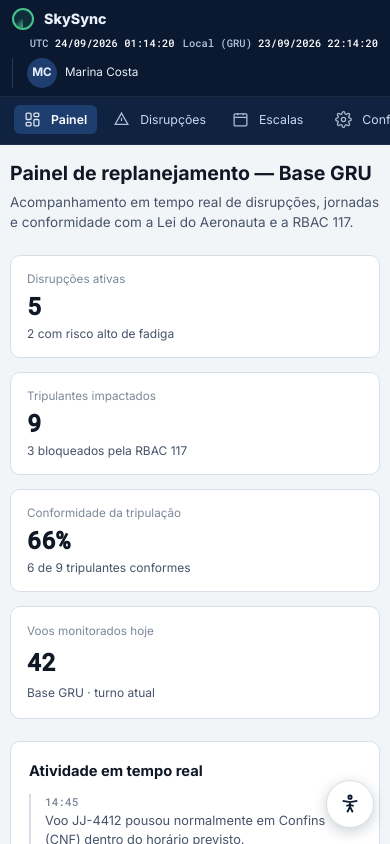
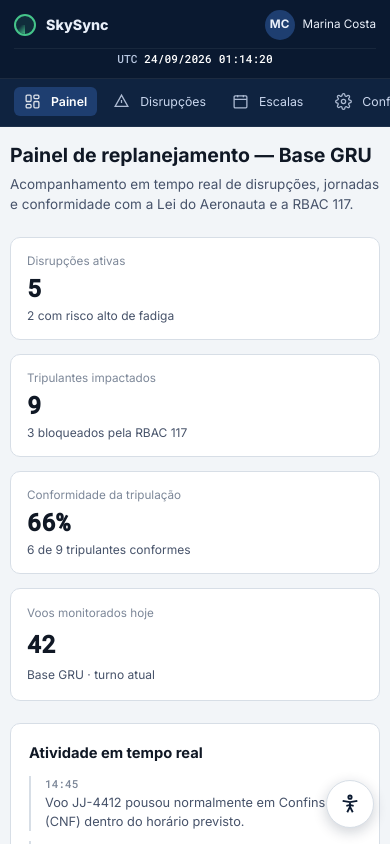
Before and after one commit to DaGObits/SkySync, a plain HTML site: page index.html in a window 390 px wide. Drawn offline with Linux system fonts and the light colour scheme.

Commit message:
Update index.html

```diff
--- a/index.html
+++ b/index.html
@@ -125,6 +125,7 @@
   .skip-link:focus { left: 0; }
 
   .app { display: grid; grid-template-columns: 232px 1fr; grid-template-rows: 64px 1fr; min-height: 100vh; min-height: 100dvh; width: 100%; }
+
   header.topbar {
     grid-column: 1 / 3; grid-row: 1;
     background: var(--navy-950); color: #EAF0FA;
@@ -133,6 +134,7 @@
     border-bottom: 1px solid rgba(255,255,255,.08);
     overflow: hidden;
   }
+
   .brand { display: flex; align-items: center; gap: 10px; font-weight: 800; font-size: 1.05rem; white-space: nowrap; }
 
   /* RADAR MAIOR E COM ANIMAÇÃO DE DETECÇÃO (BLIP) */
@@ -173,6 +175,7 @@
 
   .clock { margin-left: auto; display: flex; gap: 12px; font-family: var(--mono); font-size: 0.78rem; color: #B7C6E0; white-space: nowrap; align-items: center; }
   .clock span b { color: #fff; font-weight: 500; }
+  .clock-local { display: inline-flex; align-items: center; gap: 4px; }
 
   .user-chip { display: flex; align-items: center; gap: 8px; padding-left: 14px; border-left: 1px solid rgba(255,255,255,.14); white-space: nowrap; }
   .avatar { width: 30px; height: 30px; border-radius: 50%; background: #1E3E70; color: #EAF0FA; display: flex; align-items: center; justify-content: center; font-size: 0.78rem; font-weight: 700; flex-shrink: 0; }
@@ -357,9 +360,46 @@
   /* RESPONSIVIDADE PARA CELULARES */
   @media (max-width: 900px) {
     .monitor-grid { grid-template-columns: 1fr; }
-    .app { display: block; }
-    header.topbar { display: flex; flex-wrap: wrap; padding: 8px 12px; height: auto; gap: 6px; }
-    .clock { margin-left: auto; font-size: 0.7rem; gap: 8px; }
+    .app { display: block; grid-template-rows: auto 1fr; }
+
+    header.topbar {
+      display: grid;
+      grid-template-columns: 1fr auto;
+      grid-template-rows: auto auto;
+      padding: 10px 14px;
+      height: auto;
+      gap: 8px;
+      align-items: center;
+    }
+
+    /* Logo à esquerda */
+    .brand { grid-column: 1; grid-row: 1; justify-self: start; }
+
+    /* Nome da pessoa no canto superior direito */
+    .user-chip {
+      grid-column: 2;
+      grid-row: 1;
+      justify-self: end;
+      padding-left: 0;
+      border-left: none;
+    }
+    .user-meta .role { display: none; }
+    .engine-status { display: none; }
+
+    /* Relógio UTC centralizado na segunda linha, entre a logo e o nome */
+    .clock {
+      grid-column: 1 / 3;
+      grid-row: 2;
+      justify-self: center;
+      margin-left: 0;
+      font-size: 0.75rem;
+      padding-top: 2px;
+      border-top: 1px solid rgba(255,255,255,.06);
+      width: 100%;
+      justify-content: center;
+    }
+    .clock-local { display: none; }
+
     nav.sidebar { display: flex; overflow-x: auto; padding: 8px 14px; gap: 12px; align-items: center; white-space: nowrap; border-right: none; border-bottom: 1px solid rgba(255,255,255,.06); }
     nav.sidebar h2 { display: none; }
     nav.sidebar ul { display: flex; gap: 6px; }
@@ -374,8 +414,6 @@
   @media (max-width: 540px) {
     .kpi-grid { grid-template-columns: 1fr; }
     .brand { font-size: 0.95rem; }
-    .engine-status { display: none; }
-    .user-meta .role { display: none; }
   }
 </style>
 </head>
@@ -391,6 +429,7 @@
       </div>
       SkySync
     </div>
+
     <div class="engine-status" role="status">
       <svg width="14" height="14" viewBox="0 0 24 24" fill="none" aria-hidden="true"><path d="M12 2L2 7l10 5 10-5-10-5z" stroke="#45C48A" stroke-width="2" stroke-linejoin="round"/><path d="M2 17l10 5 10-5M2 12l10 5 10-5" stroke="#45C48A" stroke-width="2" stroke-linejoin="round"/></svg>
       Motor CP-SAT v4.2: <strong id="engineLabel" data-i18n="engineActive">Ativo — otimizado com sucesso</strong>
@@ -398,7 +437,7 @@
 
     <div class="clock" aria-hidden="true">
       <span>UTC <b id="utcDate">--/--/----</b> <b id="utcClock">--:--</b></span>
-      <span>Local (<span id="headerBaseCode">GRU</span>) <b id="localDate">--/--/----</b> <b id="localClock">--:--</b></span>
+      <span class="clock-local">Local (<span id="headerBaseCode">GRU</span>) <b id="localDate">--/--/----</b> <b id="localClock">--:--</b></span>
     </div>
 
     <div class="user-chip">
```
